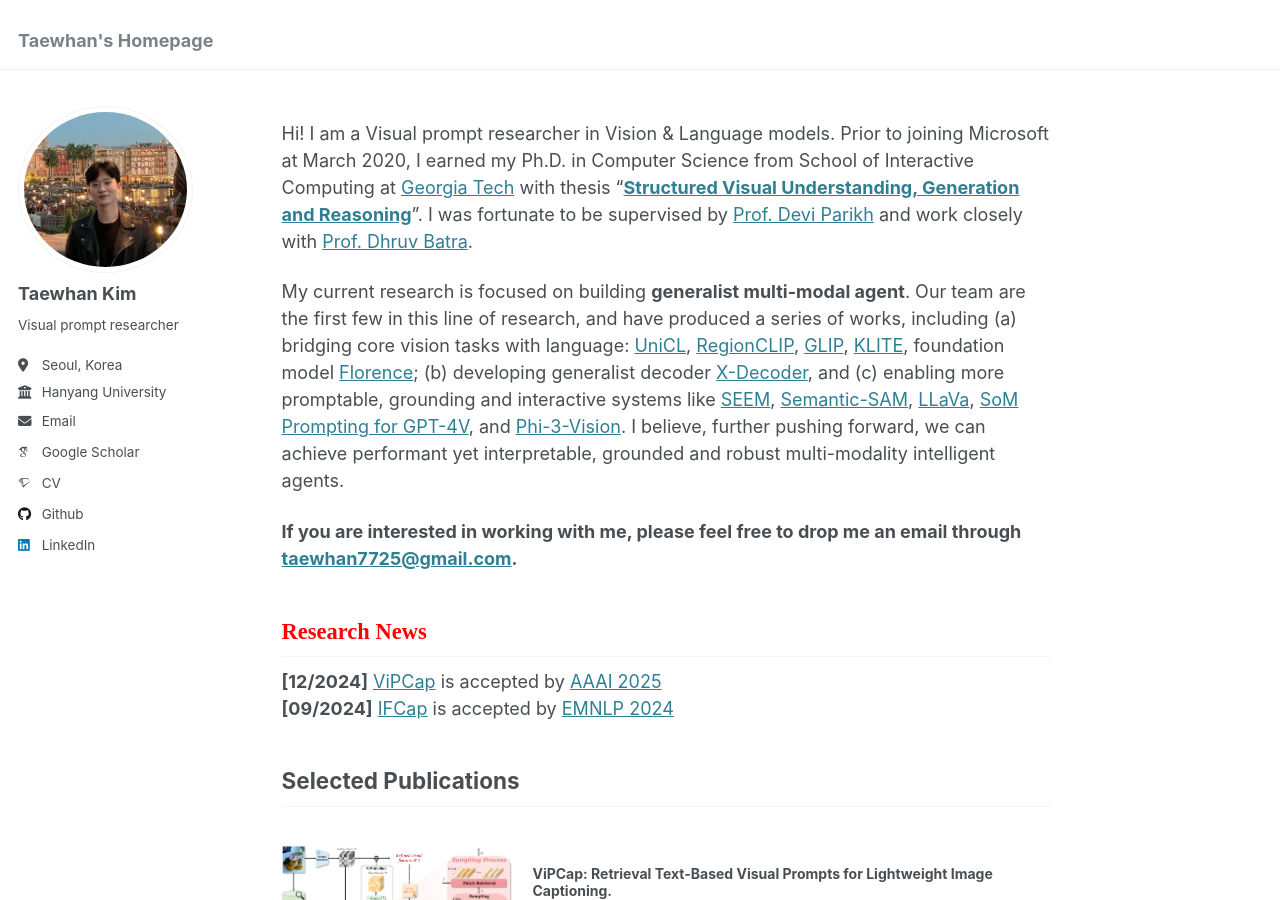
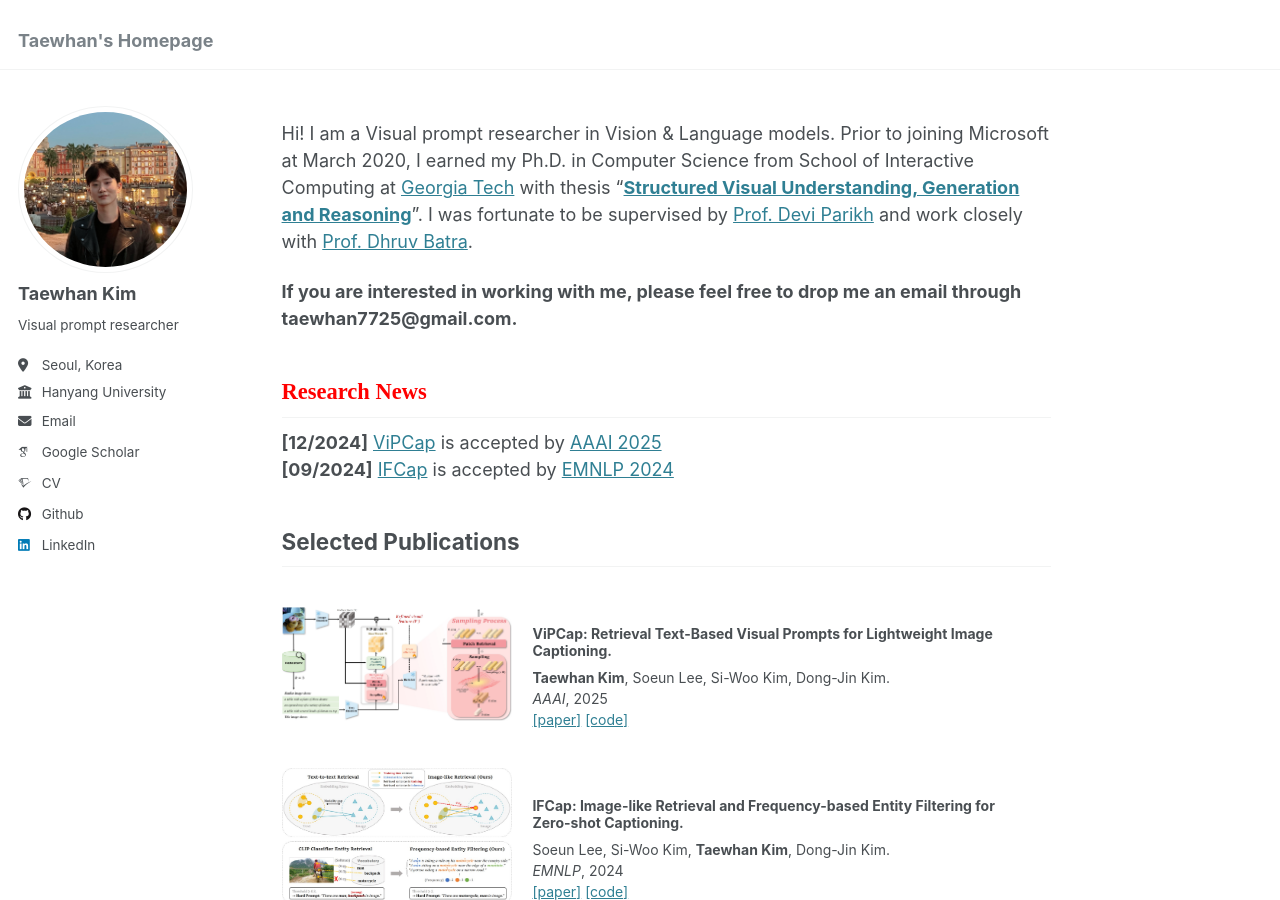
Before and after one commit to taewhankim/taewhankim.github.io, a Jekyll site: the page built from _pages/about.md, in a window 1280 px wide and 900 px high. Built offline with Jekyll 4.4.1, drawn with Linux system fonts in a browser that asks for light colours; some web fonts are replaced.

Commit message:
Update about.md

```diff
--- a/_pages/about.md
+++ b/_pages/about.md
@@ -11,9 +11,7 @@ redirect_from:
 Hi! I am a Visual prompt researcher in Vision & Language models. Prior to joining Microsoft at March 2020, I earned my Ph.D. in Computer Science from School of Interactive Computing at [Georgia Tech](https://www.gatech.edu) with thesis "[**Structured Visual Understanding, Generation and Reasoning**](https://repository.gatech.edu/entities/publication/93299669-0326-445a-adbb-b6050cd2eec9)". I was fortunate to be supervised by [Prof. Devi Parikh](https://cc.gatech.edu/~parikh/) and work closely with [Prof. Dhruv Batra](https://www.cc.gatech.edu/~dbatra/).
 <!-- My research interests span in computer vision, vision & language and machine learning. More specifically, my primary researches are about structured visual understanding at different levels and how to further leverage them for intelligent interactions with human through language and environment through embodiment. I believe, by integrating fine-grained structured information, we can achieve better yet interpretable, grounded and robust multi-modality intelligent agents. -->
 
-My current research is focused on building **generalist multi-modal agent**. Our team are the first few in this line of research, and have produced a series of works, including (a) bridging core vision tasks with language: [UniCL](https://arxiv.org/abs/2204.03610), [RegionCLIP](https://arxiv.org/abs/2112.09106), [GLIP](https://arxiv.org/abs/2112.03857), [KLITE](https://arxiv.org/abs/2204.09222), foundation model [Florence](https://arxiv.org/abs/2111.11432); (b) developing generalist decoder [X-Decoder](https://x-decoder-vl.github.io/), and (c) enabling more promptable, grounding and interactive systems like [SEEM](https://github.com/UX-Decoder/Segment-Everything-Everywhere-All-At-Once), [Semantic-SAM](https://github.com/UX-Decoder/Semantic-SAM), [LLaVa](https://github.com/haotian-liu/LLaVA), [SoM Prompting for GPT-4V](https://som-gpt4v.github.io/), and [Phi-3-Vision](https://arxiv.org/pdf/2404.14219). I believe, further pushing forward, we can achieve performant yet interpretable, grounded and robust multi-modality intelligent agents.
-
-**If you are interested in working with me, please feel free to drop me an email through [taewhan7725@gmail.com](taewhan7725@gmail.com).**
+**If you are interested in working with me, please feel free to drop me an email through taewhan7725@gmail.com.**
 
 <h2><span style="color:red; font-family:Papyrus">Research News</span></h2>
 **\[12/2024\]** [ViPCap](https://arxiv.org/abs/2412.19289) is accepted by [AAAI 2025](https://aaai.org/) <br/>
```
